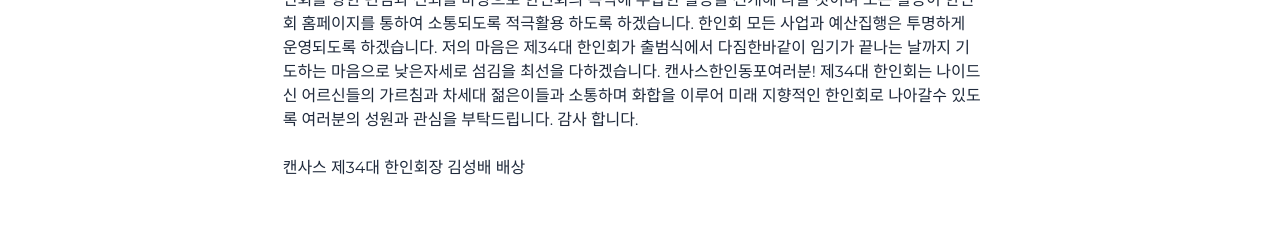
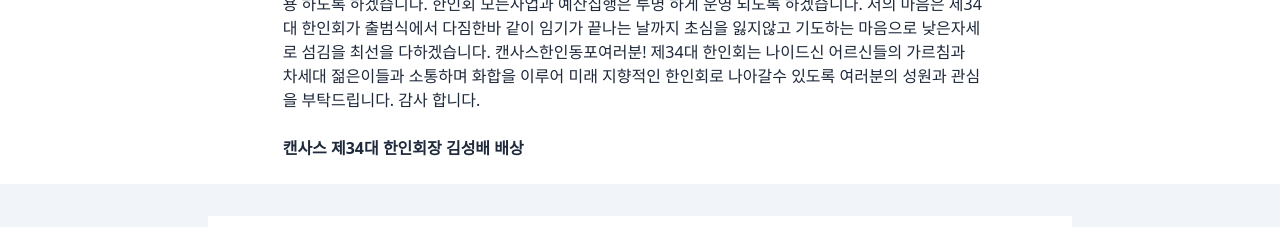
Before and after one commit to nidiotskr/kasofgkc, a Next.js app: page / in a window 1280 px wide. Shown: the part 1140-1367 px from the top of the page. Built offline with nearby package versions, Linux system fonts and the light colour scheme.

Commit message:
[Update] FAQ tap removed, navigation menu is updated

```diff
--- a/components/layout/Header.jsx
+++ b/components/layout/Header.jsx
@@ -44,9 +44,9 @@ const Header = ({ handleHidden }) => {
                     </Link>
                   </li>
                   <li>
-                    <Link href="/index-2">
+                    <Link href="/presidents">
                       <a className="menu-sub-item text-sm text-black hover:text-blueGray-500">
-                        Drop-down-menu 2
+                        역대 회장
                       </a>
                     </Link>
                   </li>
@@ -63,13 +63,6 @@ const Header = ({ handleHidden }) => {
                 <Link href="/services">
                   <a className="text-sm font-semibold text-white hover:text-blueGray-500">
                     한인회 소식
-                  </a>
-                </Link>
-              </li>
-              <li className="group relative pt-4 pb-4 has-child">
-                <Link href="#">
-                  <a className="text-sm font-semibold text-white hover:text-blueGray-500">
-                    FAQ
                   </a>
                 </Link>
               </li>
--- a/pages/greeting.js
+++ b/pages/greeting.js
@@ -12,48 +12,53 @@ function Greeting() {
             data-wow-delay=".5s"
           />
           <p
-            className="w-full sm:w-3/5 mx-8 font-body wow animate__animated animated__fadeIn"
+            className=" w-full sm:w-3/5 mx-8 font-sans wow animate__animated animated__fadeIn"
             data-wow-delay=".8s"
           >
             <span className="font-semibold text-lg font-heading">
               존경하는 캔사스 한인동포 여러분,
             </span>
             <br></br>
-            <br></br>2022년 임인년을 새해를 맞이하여 제34대 한인회가
-            출범했습니다. 먼저 코로나19가 또다른 오미크론이란 새로운 바이러스로
-            재 확산되고 있는 위험한 환경에서 저희 교민들을 안전하게 지켜주신
-            하나님께 먼저 감사 드립니다 캔사스한인회가 섬기는
-            각교회및기관단체장님과 지도자 여러분 특별히 한인회동포 여러분 들께
-            감사드리며 환영합니다. 훌륭하신 한인회 여러 임원분 들이 계심에도
-            불구하고 제가 중책을 맡아 송구스럽고 책임감에 어깨가 무겁습니다.
-            캔사스한인회는 지난 여러해동안 여러선배님들의 헌신적인 수고와
-            노력으로 여기까지 발전 할 수 있었습니다. 그 동안 한인회를 섬겨주셨던
-            많은 선배님들의 수고를 기억하면서 저는 그 동안 이 지역에서 깨닫고
-            배운 많은 현장 경험을 통하여 한인사회를 섬기고자 합니다.
-            우리캔사스한인회 오랜 숙원인 한인회관 건립을 적극 추진하여 초점을
-            맞출것이며 여러행사 를 계획하기보다는 실행할수 있는 일을 추진하여
-            회원들의 친목과 화합, 유대강화에 전념을 할것이며 특별히 미주류사회
-            정치, 문화 행사에 1.5세 와2세들과 힘께 적극 참여하여 차세대와 한인
-            문화를 홍보하는데 전념을 다할것입니다. 이곳 캔사스 에는 많은
-            한인들이 계시지만 바쁜 일상생활로 혹은 제도상의 부족함으로 인하여
-            한인회와 함께 하지 못하는 분들이 많이 계신줄 압니다. 또한 직종별
-            세대별 대화가 원활하지 못한 부분을 긴밀한 관계를 유지하여 개선하여
-            소통, 화합을 이루어 함께 가도록 하겠습니다. 특별히 어린이로부터
-            청년에 이르기 까지 다음 세대를 미주류사회에 경쟁력 있는 리더로
-            양육하는 일을 한인회가 중심이 되어 이루어 갈 수 있도록 할것입니다.
-            우리 캔사스 한인회는 봉사단체로서의 면모를 새롭게 이어나갈 것입니다.
-            그러기 위해 더 많은 한인들이 한인회를 향한 관심과 신뢰를 바탕으로
-            한인회의 목적에 부합한 활동을 전개해 나갈 것이며 모든 활동이 한인회
-            홈페이지를 통하여 소통되도록 적극활용 하도록 하겠습니다. 한인회 모든
-            사업과 예산집행은 투명하게 운영되도록 하겠습니다. 저의 마음은 제34대
-            한인회가 출범식에서 다짐한바같이 임기가 끝나는 날까지 기도하는
-            마음으로 낮은자세로 섬김을 최선을 다하겠습니다.
+            <br></br>존경하는 캔사스 한인동포여러분, 2022년 임인년을 새해를
+            맞이하여 제34대 한인회가 출범 했습니다. 먼저 코로나19가 또다른
+            오미크론이란 새로운 바이러스로 재 확산되고 있는 위험한 환경에서 저희
+            교민들을 안전하게 지켜주신 하나님께 먼저 감사 드립니다.
+            캔사스한인회가 섬기는 각교회및 기관단체장님과 지도자 여러분 특별히
+            한인회동포 여러분들께 감사드리며 환영합니다. 훌륭하신 한인회 여러
+            임원분 들이 계심에도 불구하고 제가 중책을 맡아 송구스럽고 책임감에
+            어깨가 무겁습니다. 캔사스한인회는 지난 여러해 동안 여러 선배님들의
+            헌신적인 수고와 노력으로 여기까지 발전할 수 있었습니다. 그동안
+            한인회를 섬겨주셨던 많은 선배님들의 수고를 기억하면서 저는 그동안 이
+            지역에서 깨닫고 배운 많은 현장경험을 통하여 한인사회를 섬기고자
+            합니다. 우리 캔사스한인회의 오랜 숙원인 한인회관 건립을 적극
+            추진하여 이에 초점을 맞출것이며 여러행사를 계획하기보다는
+            실행할수있는일을 추진하여 회원들의 친목과 화합, 유대강화에 전념을 다
+            할것입니다. 특별히 미주류사회 정치, 문화 행사에 1.5세 와2세들과 함께
+            적극 참여하여 차세대와 한인문화를 홍보 하는데 전념을 다 할것입니다.
+            이곳 캔사스에는 많은 한인들이 계시지만 바쁜 일상생활로 혹은 제도상의
+            부족함으로 인하여 한인회와 함께 하지 못하는 분들이 많이 계신줄
+            압니다. 또한 직종별 세대별 차이로 대화가 원활하지 못한 부분을
+            파악하여 긴밀한 관계를 유지하고 개선하여 소통, 화합을 이루어 함께
+            가도록 하겠습니다. 특별히 어린이로부터 청년에 이르기 까지 다음
+            세대를 미주류사회에 경쟁력 있는 리더로 양육하는 일을 한인회가 중심이
+            되어 이루어 갈 수 있도록 할것입니다. 우리 캔사스 한인회는
+            봉사단체로서의 면모를 새롭게 이어나갈 것입니다. 그러기 위해 더 많은
+            한인들이 한인회를 향한 관심과 신뢰를 바탕으로 한인회의 목적에 부합한
+            활동을 전개해 나갈 것이며 모든 활동이 한인회 홈페이지를 통하여
+            소통되도록 적극활용 하도록 하겠습니다. 한인회 모든사업과 예산집행은
+            투명 하게 운영 되도록 하겠습니다. 저의 마음은 제34대 한인회가
+            출범식에서 다짐한바 같이 임기가 끝나는 날까지 초심을 잃지않고
+            기도하는 마음으로 낮은자세로 섬김을 최선을 다하겠습니다.
             캔사스한인동포여러분! 제34대 한인회는 나이드신 어르신들의 가르침과
             차세대 젊은이들과 소통하며 화합을 이루어 미래 지향적인 한인회로
             나아갈수 있도록 여러분의 성원과 관심을 부탁드립니다. 감사 합니다.
             <br></br>
             <br></br>
-            캔사스 제34대 한인회장 김성배 배상
+            <span className="font-semibold">
+              캔사스 제34대 한인회장 김성배 배상
+            </span>
+            <br></br>
+            <br></br>
           </p>
         </div>
       </div>
--- a/pages/index.js
+++ b/pages/index.js
@@ -2,6 +2,7 @@ import React from 'react';
 import Layout from '../components/layout/Layout';
 import TextEffect from '../components/elements/TextEffect';
 import Greeting from './greeting';
+import Poster from './index_poster';
 import Footer from '../components/layout/Footer';
 
 const Home = () => {
@@ -22,18 +23,12 @@ const Home = () => {
                   of <TextEffect text="Greater Kansas City" />
                 </h2>
               </div>
-              <div>
-                <a
-                  className="tracking-wide hover-up-2 inline-block py-4 px-8 mb-4 sm:mb-0 sm:mr-3 text-xs text-white text-center font-semibold leading-none bg-blue-400 hover:bg-blue-500 rounded wow animate__animated animate__fadeIn"
-                  href="#key-features"
-                >
-                  Subscribe
-                </a>
-              </div>
             </div>
           </div>
         </section>
         <Greeting />
+        <Poster />
+
         <section className="py-20">
           <div className="container">
             <div className="max-w-2xl lg:max-w-3xl mx-auto">
--- /dev/null
+++ b/pages/index_poster.js
@@ -0,0 +1,18 @@
+import React from 'react';
+
+function Poster() {
+  return (
+    <section className="-mt-24 pt-12 relative">
+      <div className="bg-slate-100">
+        <div className="flex justify-center py-8">
+          <img
+            src="assets/imgs/posters/adaptive_sports_festival_2020ver.JPG"
+            alt="org_map"
+          />
+        </div>
+      </div>
+    </section>
+  );
+}
+
+export default Poster;
--- /dev/null
+++ b/pages/presidents.js
@@ -0,0 +1,18 @@
+import React from 'react';
+import Layout from '../components/layout/Layout';
+
+function Presidents() {
+  return (
+    <Layout>
+      <section className="-mt-24 pt-12 relative">
+        <div className="container">
+          <div className="flex justify-center">
+            <img src="assets/imgs/placeholders/org_map_v1.svg" alt="org_map" />
+          </div>
+        </div>
+      </section>
+    </Layout>
+  );
+}
+
+export default Presidents;
```
Also changed, not shown: public/assets/imgs/posters/adaptive_sports_festival_2020ver.JPG (added).
